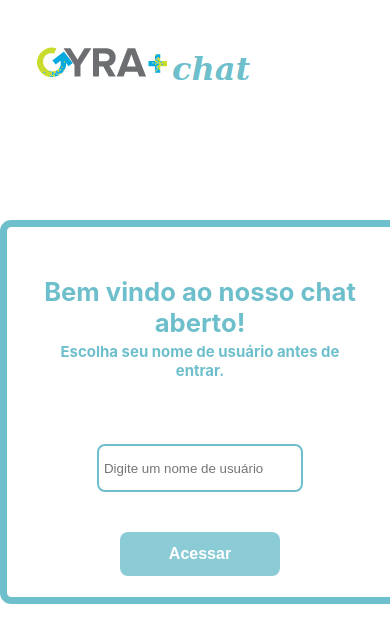
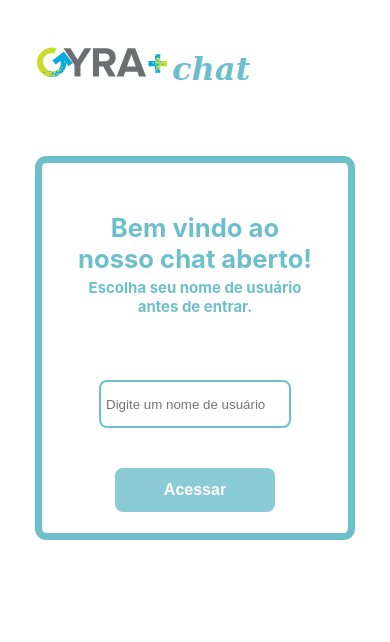
Before and after one commit to returndaniels/gyramais-chat, a React (Create React App) app in the folder frontend/: page / in a window 390 px wide. Shown: the top 642 px of the page. Built offline with nearby package versions, Linux system fonts and the light colour scheme.

Commit message:
Correção de estilo para mobile

```diff
--- a/frontend/src/components/Chat/Footer.css
+++ b/frontend/src/components/Chat/Footer.css
@@ -4,7 +4,7 @@
     width: 100%;
     height: 6rem;
     background-color: #D5E1E5;
-    opacity: .43;
+    opacity: 1;
 }
 
 .footer textarea {
--- a/frontend/src/components/Chat/Message.css
+++ b/frontend/src/components/Chat/Message.css
@@ -2,7 +2,7 @@
     background-color: #DBEBF0;
     width:fit-content;
     min-height: 2rem;
-    min-width: 20rem;
+    min-width: 18rem;
     max-width: 70%;
     margin: 2rem 2rem .5rem;
     padding: 1px;
--- a/frontend/src/components/Join/JoinFrom.css
+++ b/frontend/src/components/Join/JoinFrom.css
@@ -13,6 +13,7 @@
 @media only screen and (max-width: 1080px) {
     .joinContainer {
         font-size: .8rem;
+        min-width: 20rem;
     }
 }
 
--- a/frontend/src/pages/SignIn.css
+++ b/frontend/src/pages/SignIn.css
@@ -14,5 +14,5 @@
 }
 
 .signInPage .jForm {
-    margin: 10rem auto 0;
+    margin: 6rem auto 0;
 }
```
